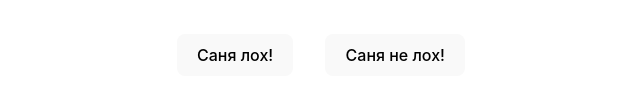
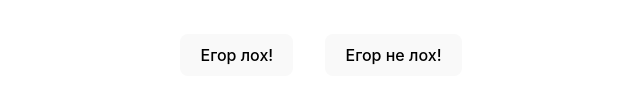
Before and after one commit to TitovTrio/codingwithegor, a website: page dist/index.html in a window 1280 px wide. Shown: the part 661-764 px from the top of the page, 319-959 px from the left. Drawn offline with Linux system fonts and the light colour scheme.

Commit message:
index.html

```diff
--- a/dist/index.html
+++ b/dist/index.html
@@ -13,8 +13,8 @@
       <div class="chart-container">
         <canvas id="chartId"> </canvas>
         <div class="button-container">
-          <button id="egor-loh">Саня лох!</button>
-          <button id="egor-ne-loh">Саня не лох!</button>
+          <button id="egor-loh">Егор лох!</button>
+          <button id="egor-ne-loh">Егор не лох!</button>
         </div>
       </div>
     </div>
```
